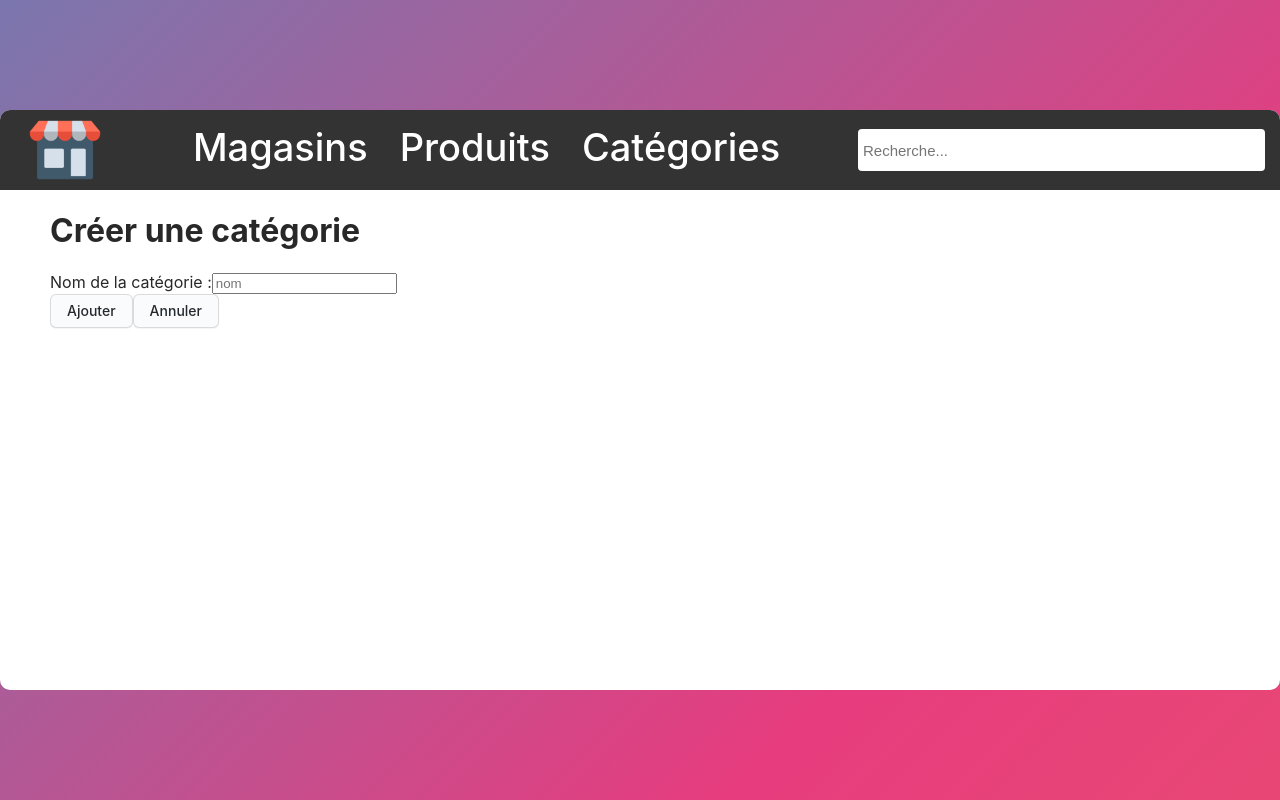
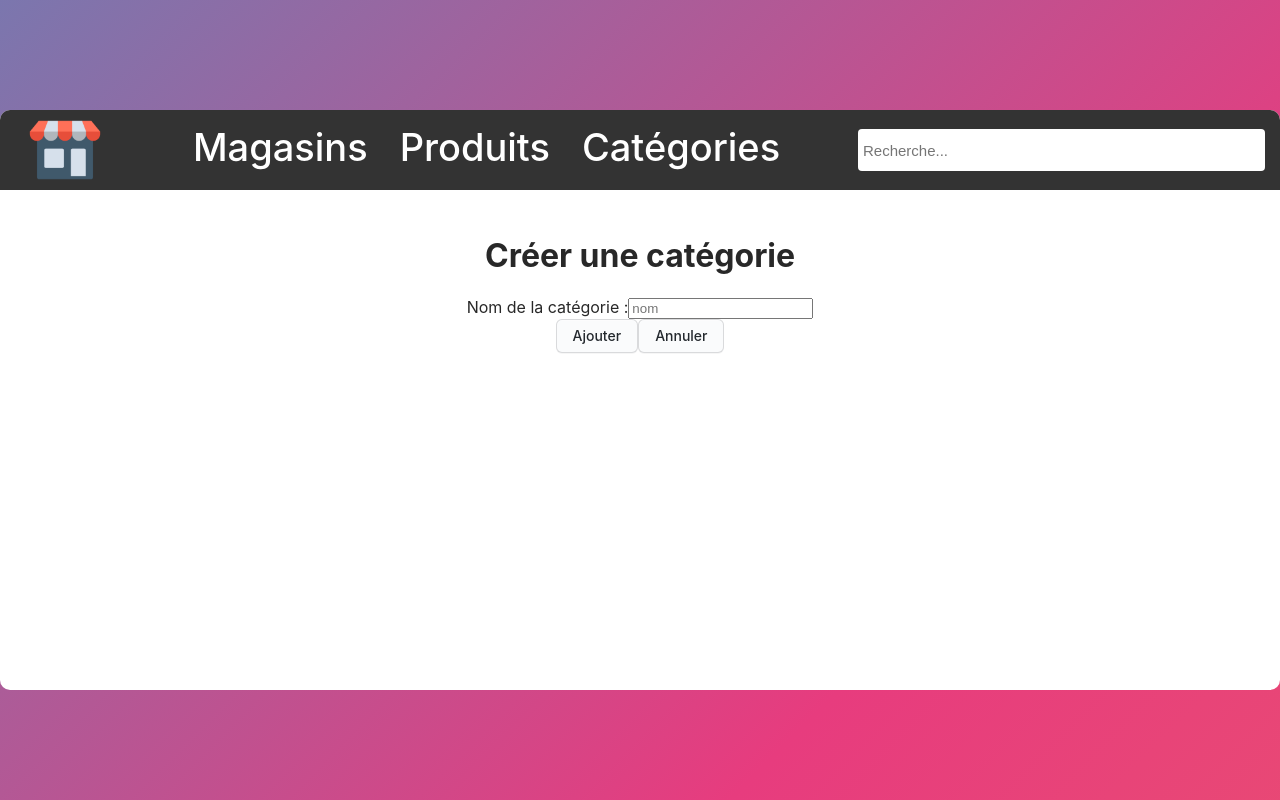
Before and after one commit to Ushyr7/full_stack_project, a React (Create React App) app in the folder client/: page /categories/add in a window 1280 px wide. Built offline with nearby package versions, Linux system fonts and the light colour scheme; no server answers.

Commit message:
refactor: updated css for forms

```diff
--- a/client/src/pages/createCategory/styles.module.css
+++ b/client/src/pages/createCategory/styles.module.css
@@ -1,6 +1,7 @@
 .form{
-    display: block;
     flex:content;
     position: center;
-    padding-left: 50px;
+    text-align: center;
+    margin: 0 auto;
+    padding: 25px;
 }
--- a/client/src/pages/createProducts/styles.module.css
+++ b/client/src/pages/createProducts/styles.module.css
@@ -1,6 +1,7 @@
 .form{
-    display: block;
     flex:content;
     position: center;
-    padding-left: 50px;
+    text-align: center;
+    margin: 0 auto;
+    padding: 25px;
 }
--- a/client/src/pages/createShops/styles.module.css
+++ b/client/src/pages/createShops/styles.module.css
@@ -1,6 +1,7 @@
 .form{
-    display: block;
     flex:content;
     position: center;
-    padding-left: 50px;
+    text-align: center;
+    margin: 0 auto;
+    padding: 25px;
 }
```
